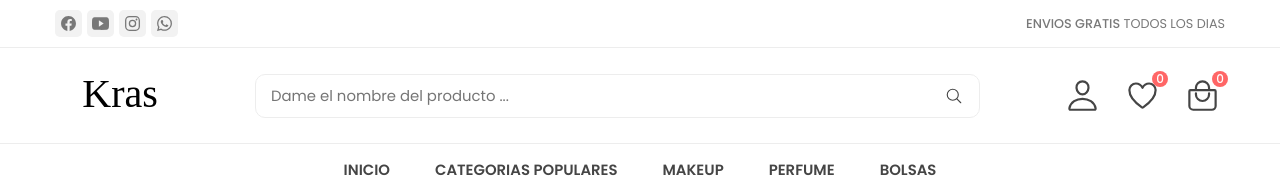
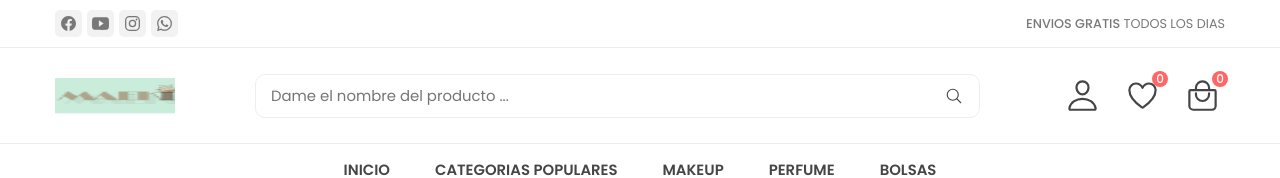
Before and after one commit to Maekiskin/mk.github.io, a plain HTML site: page index.html in a window 1280 px wide. Shown: the top 178 px of the page. Drawn offline with nearby package versions, Linux system fonts and the light colour scheme.

Commit message:
Update index.html

```diff
--- a/index.html
+++ b/index.html
@@ -169,7 +169,7 @@
       <div class="container">
 
         <a href="#" class="header-logo">
-          <img src="./assets/images/logo/logo.svg" alt="Log0" width="120" height="36">
+          <img src="./assets/images/icons/ic0.png" alt="Log0" width="120" height="36">
         </a>
 
         <div class="header-search-container">
```
